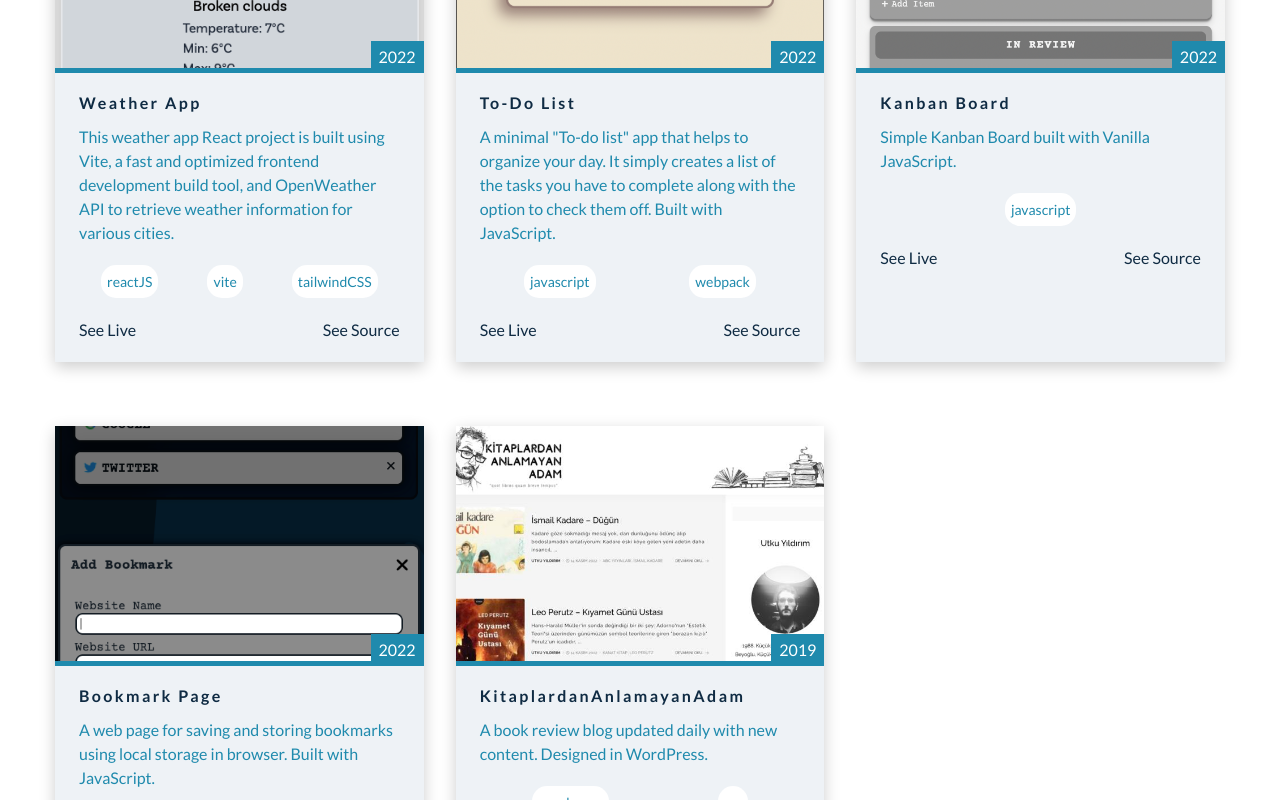
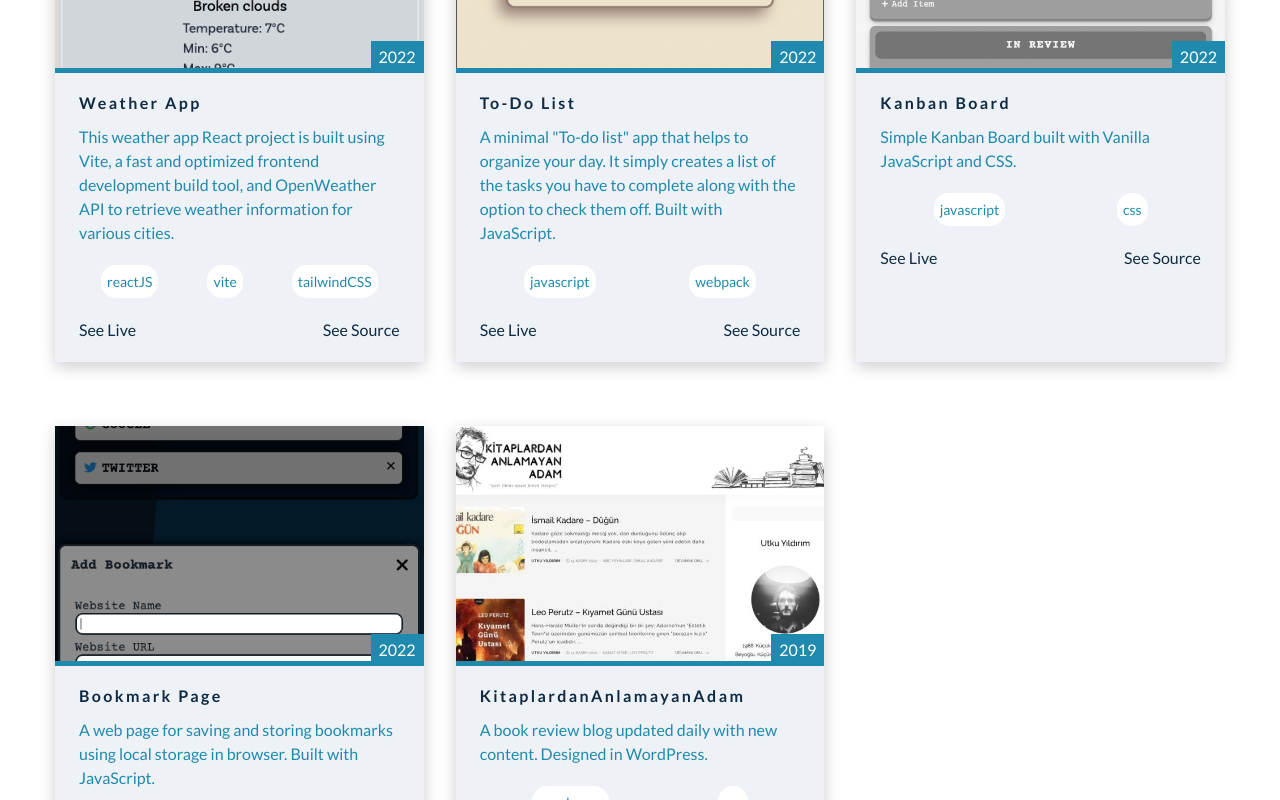
Before and after one commit to karayamanemre/portfolio-react, a React (Create React App) app: page / in a window 1280 px wide. Shown: the part 1720-2520 px from the top of the page. Built offline with nearby package versions, Linux system fonts and the light colour scheme; the HTML template or start-up script is replaced by a standard one.

Commit message:
Update data.js

```diff
--- a/src/data.js
+++ b/src/data.js
@@ -191,8 +191,8 @@ export const works = [
     image: kanban,
     date: '2022',
     title: 'Kanban Board',
-    info: 'Simple Kanban Board built with Vanilla JavaScript.',
-    tags: ['javascript'],
+    info: 'Simple Kanban Board built with Vanilla JavaScript and CSS.',
+    tags: ['javascript', 'css'],
     liveLink: 'https://karayamanemre.github.io/kanban-board/',
     sourceLink: 'https://github.com/karayamanemre/kanban-board',
   },
@@ -202,7 +202,7 @@ export const works = [
     date: '2022',
     title: 'Bookmark Page',
     info: 'A web page for saving and storing bookmarks using local storage in browser. Built with JavaScript.',
-    tags: ['javascript'],
+    tags: ['javascript', 'css'],
     liveLink: 'https://karayamanemre.github.io/bookmark-page/',
     sourceLink: 'https://github.com/karayamanemre/bookmark-page',
   },
```
